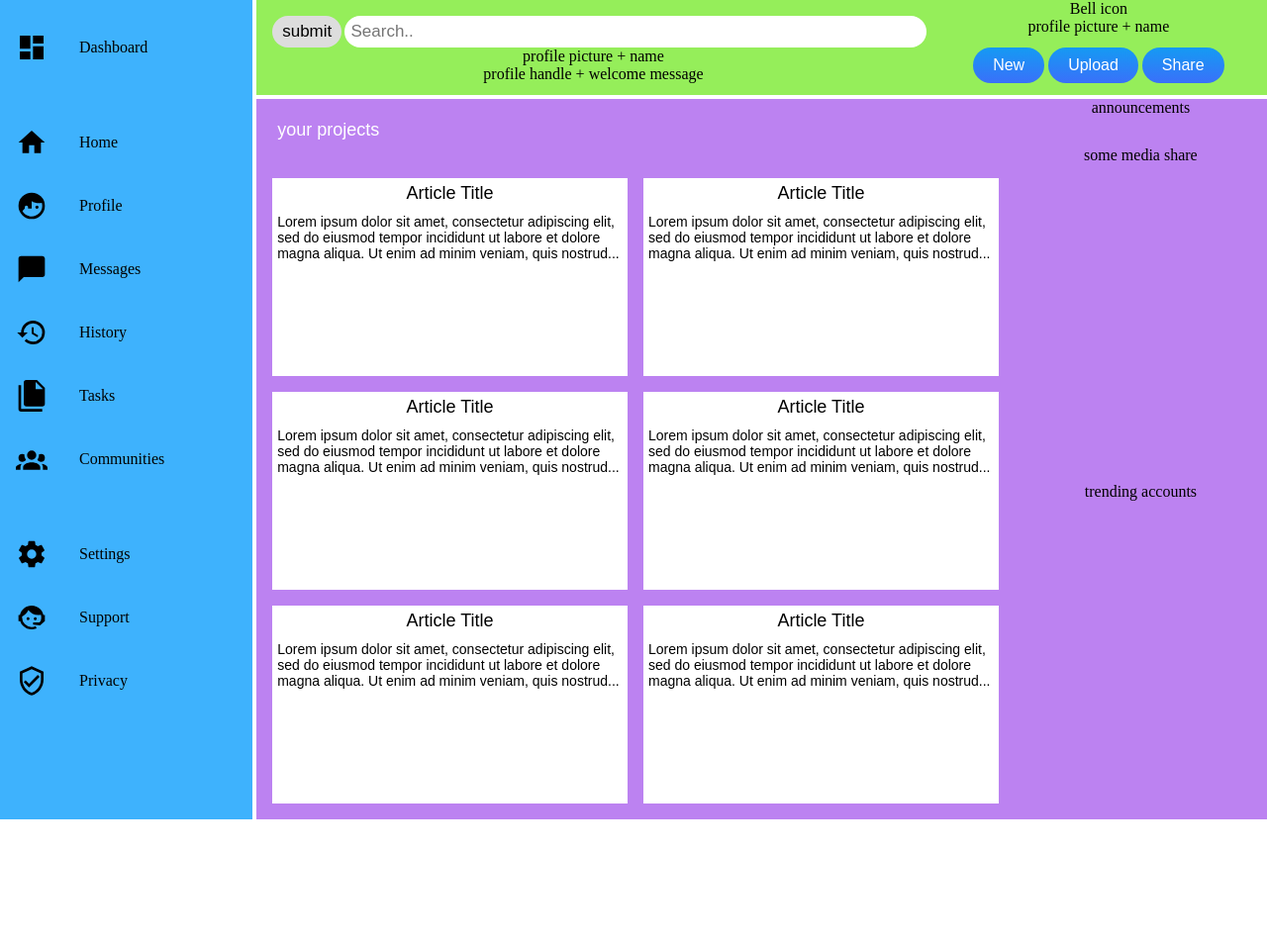
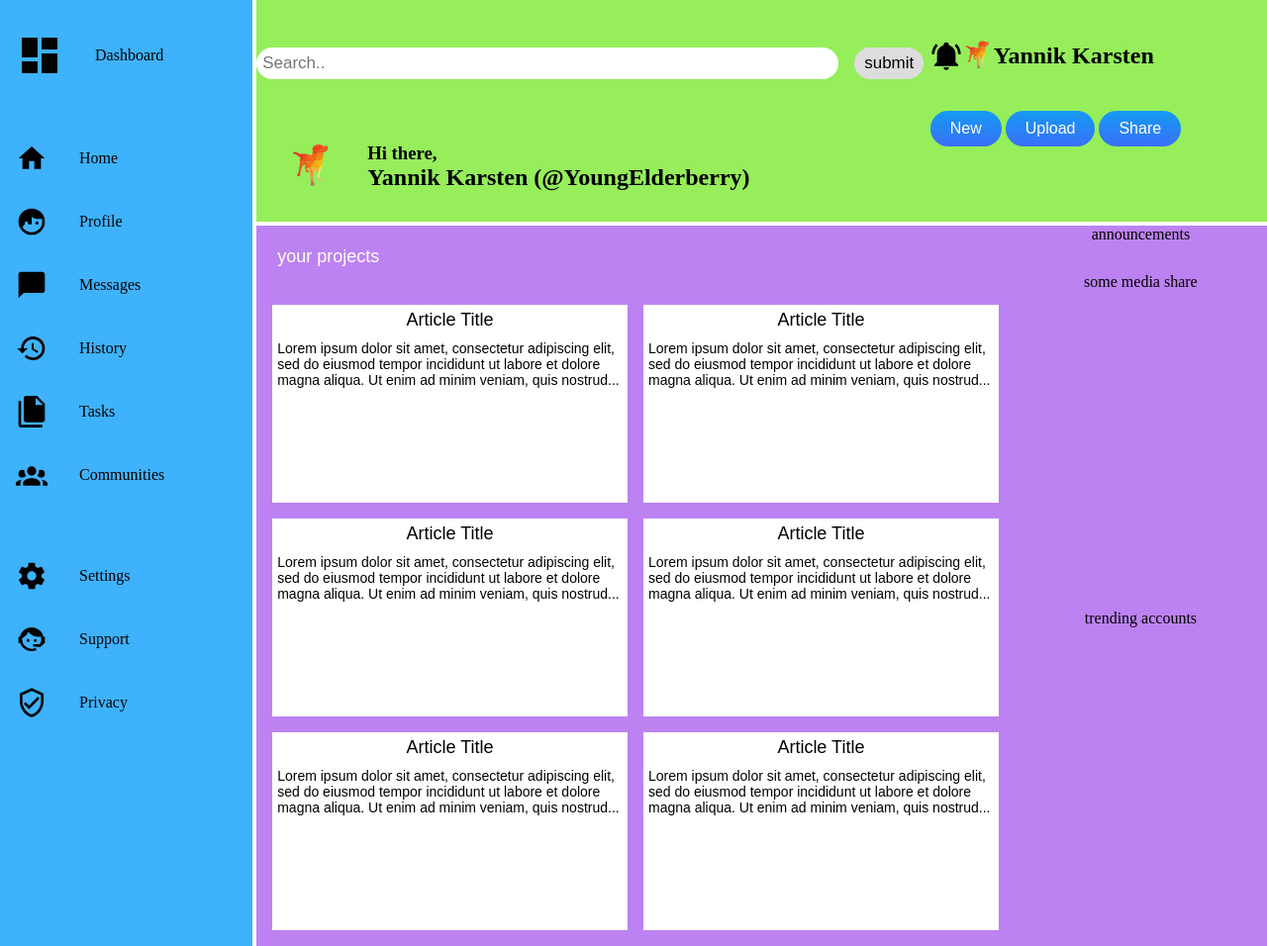
Before and after one commit to YKarsten/admin_dashboard, a plain HTML site: page index.html in a window 1280 px wide. Shown: the whole page at 99% size. Before the commit the page ends 828 px from the top, so only its background shows below. Drawn offline with Linux system fonts and the light colour scheme.

Commit message:
Icons and alignment for header section

```diff
--- a/index.html
+++ b/index.html
@@ -9,19 +9,28 @@
 </head>
 <body>
     <div class="container">
+        <!-- Header -->
         <div class="header">
+            <!-- top left -->
             <form action="" class="searchbar">
                 <input type="text" placeholder="Search..">
                 <button type="submit">submit<i class="fa fa-search"></i></button>
             </form>
+            <!-- top right -->
             <div class="profile">
-                <p>Bell icon</p>
-                <p>profile picture + name</p>
+                <img src="icons/bell-ring.svg" alt="bell">
+                <img src="icons/dog.svg" alt="profile picture">
+                <h2>Yannik Karsten</h2>
             </div>
+            <!-- bottom left -->
             <div class="welcome">
-                <p>profile picture + name</p>
-                <p>profile handle + welcome message</p>
+                <img src="icons/dog.svg" alt="profile picture">
+                <div class="welcome-message">
+                    <h3>Hi there,</h3>
+                    <h2>Yannik Karsten (@YoungElderberry)</h2>
+                </div>
             </div>
+            <!-- bottom right -->
             <div class="media">
                 <button>New</button>
                 <button>Upload</button>
--- a/styles.css
+++ b/styles.css
@@ -11,16 +11,6 @@
     gap: 4px;
     grid-template-columns: 1fr 4fr;
     grid-template-rows: 1fr 5fr;
-  }
-
-  .header {
-    grid-column: 2/ 3;
-    grid-row: 1/ 2;
-    background-color: rgba(102, 231, 16, 0.692);
-
-    display: grid;
-    grid-template-columns: 2fr 1fr;
-    grid-template-rows: 1fr 1fr;
   }
 
 
@@ -73,6 +63,10 @@
 img{
     height:2rem;
     width: 2rem;
+}
+.dashboard img {
+    height: 3rem;
+    width: 3rem;
 }
 
 /* main */
@@ -127,7 +121,37 @@ img{
     padding: 5px;
   }
 
-  /* Style the search box inside the navigation bar */
+/* header */
+.header {
+    grid-column: 2/ 3;
+    grid-row: 1/ 2;
+    background-color: rgba(102, 231, 16, 0.692);
+
+    display: grid;
+    grid-template-columns: 2fr 1fr;
+    grid-template-rows: 1fr 1fr;
+    justify-items: baseline;
+    }
+
+.profile,
+.searchbar,
+.welcome {
+    display: flex;
+    justify-content: center;
+    align-items: center;
+}
+
+/* bottom left */
+.welcome img {
+    width: 3rem;
+    height: 3rem;
+    margin: 2rem;
+}
+.welcome-message {
+    text-align: left;
+}
+
+/* searchbar */
   .searchbar input[type=text] {
     padding: 6px;
     margin-top: 16px;
@@ -154,7 +178,7 @@ img{
     background: #ccc;
   }
 
-  /* Style the three media buttons */
+/* media buttons */
 
 .media button {
   align-items: center;
```
Also changed, not shown: icons/bell-ring.svg (added), icons/dog.svg (added).
